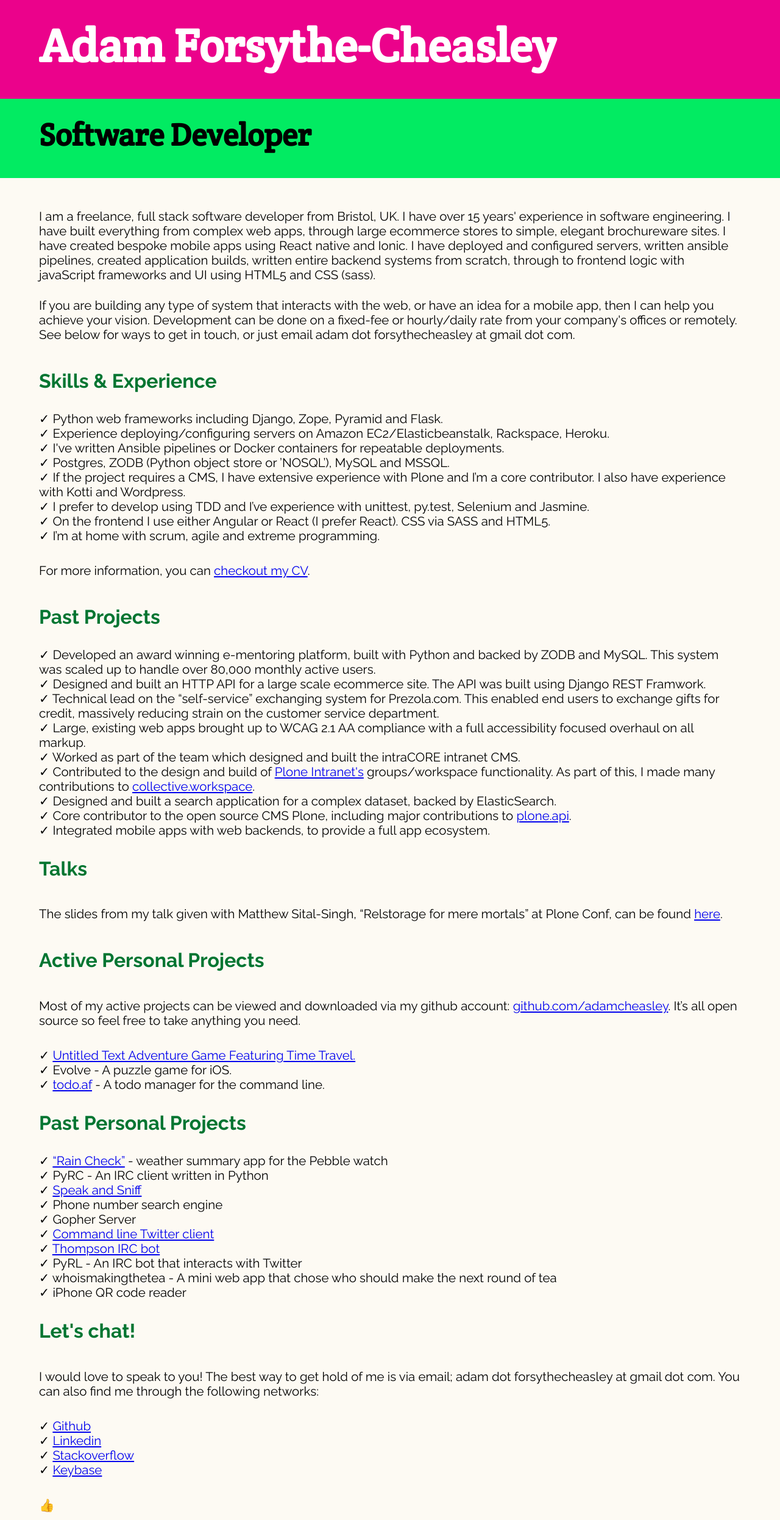
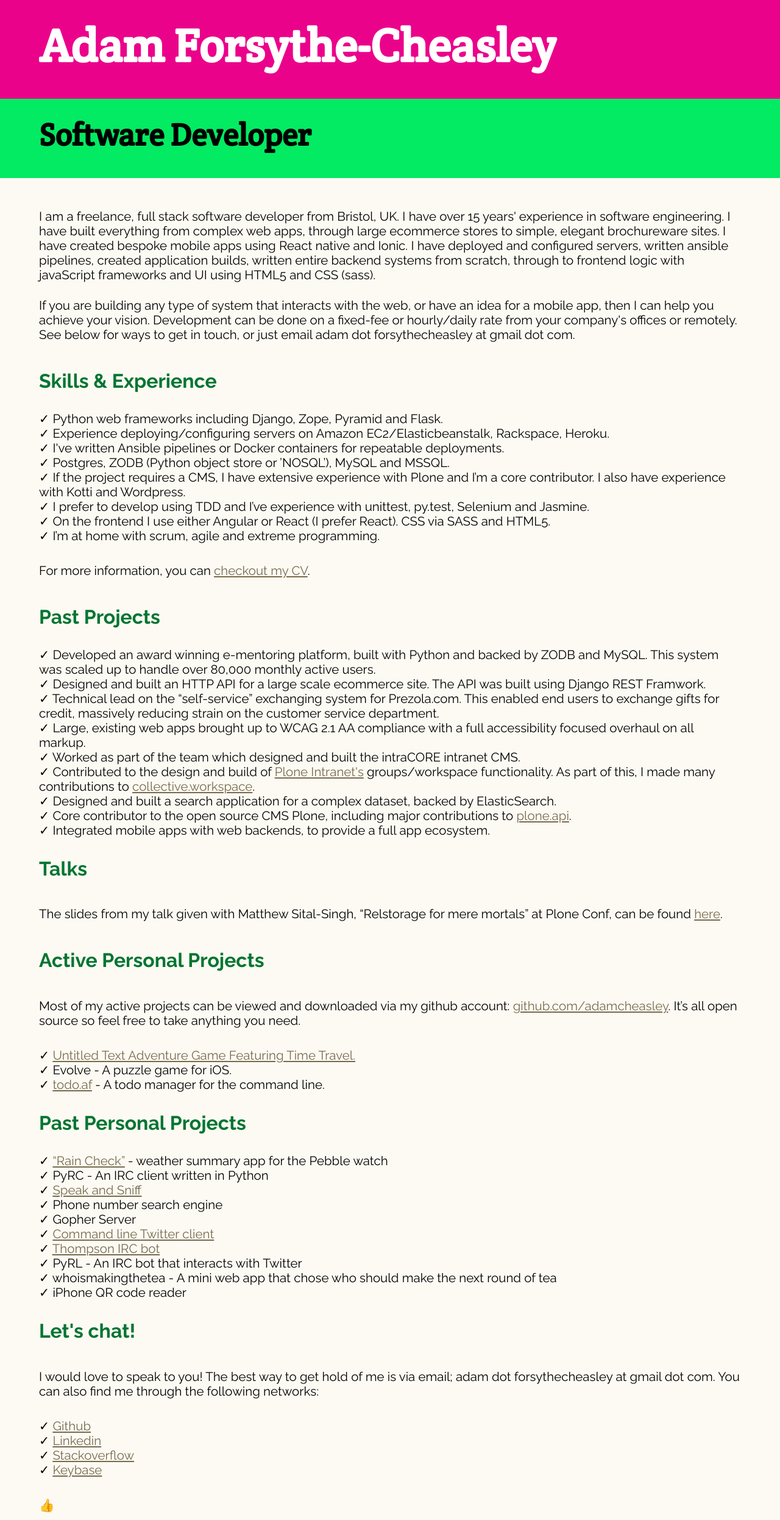
Before and after one commit to adamcheasley/adamcheasley.github.io, a Jekyll site: the page built from index.html, in a window 1280 px wide. Shown: the whole page at 61% size. Built offline with Jekyll 4.4.1, drawn with Linux system fonts in a browser that asks for light colours.

Commit message:
Add a link colour

```diff
--- a/css/main.css
+++ b/css/main.css
@@ -8,6 +8,10 @@ body {
 p {
   margin: 0;
   padding: 1% 5%;
+}
+
+a {
+  color: #776b4d;
 }
 
 h1, h2, h3, h4, ul {
```
